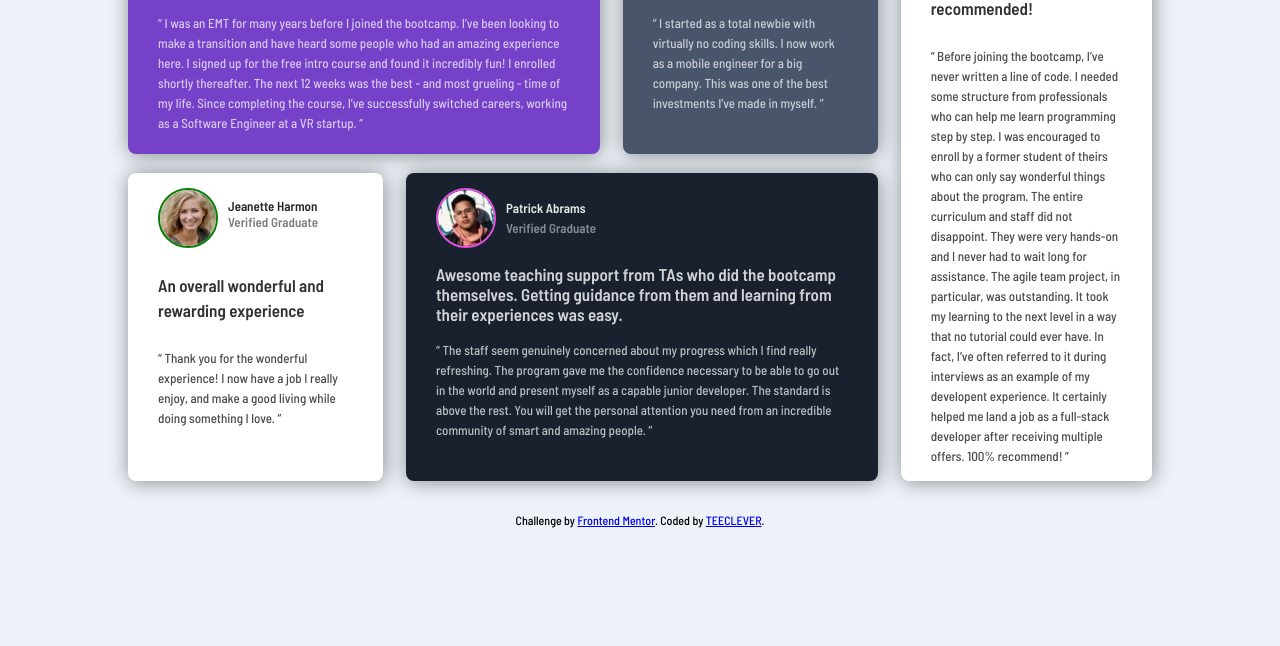
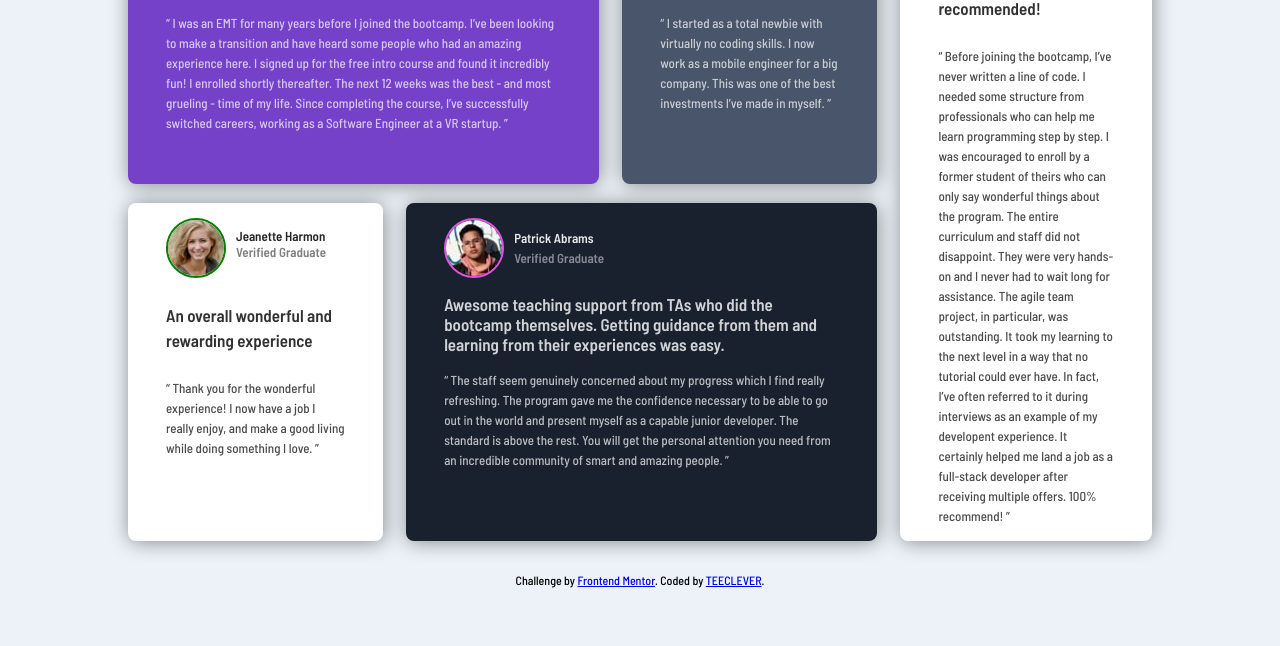
Before and after one commit to Teeclever/Testimonials-grid, a plain HTML site: page index.html in a window 1280 px wide. Shown: the part 256-902 px from the top of the page. Drawn offline with Linux system fonts and the light colour scheme.

Commit message:
Update style.css

```diff
--- a/style.css
+++ b/style.css
@@ -77,7 +77,7 @@ flex-basis: 65%;
 }
 .iteam,.iteamm {
     border-radius:8px;
-    padding: 15px 30px;
+    padding: 15px 38px;
    box-shadow: 1px 1px 20px rgba(0, 0, 0, 0.432);
 }
 
```
